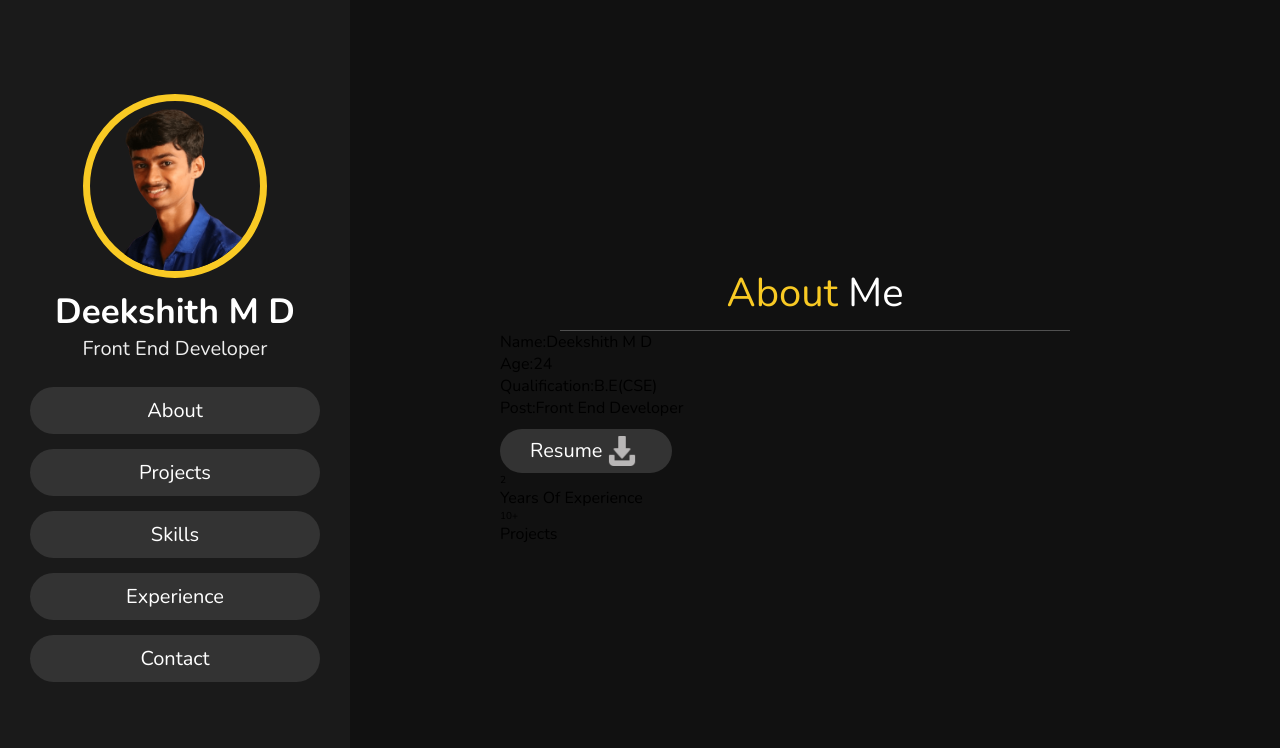
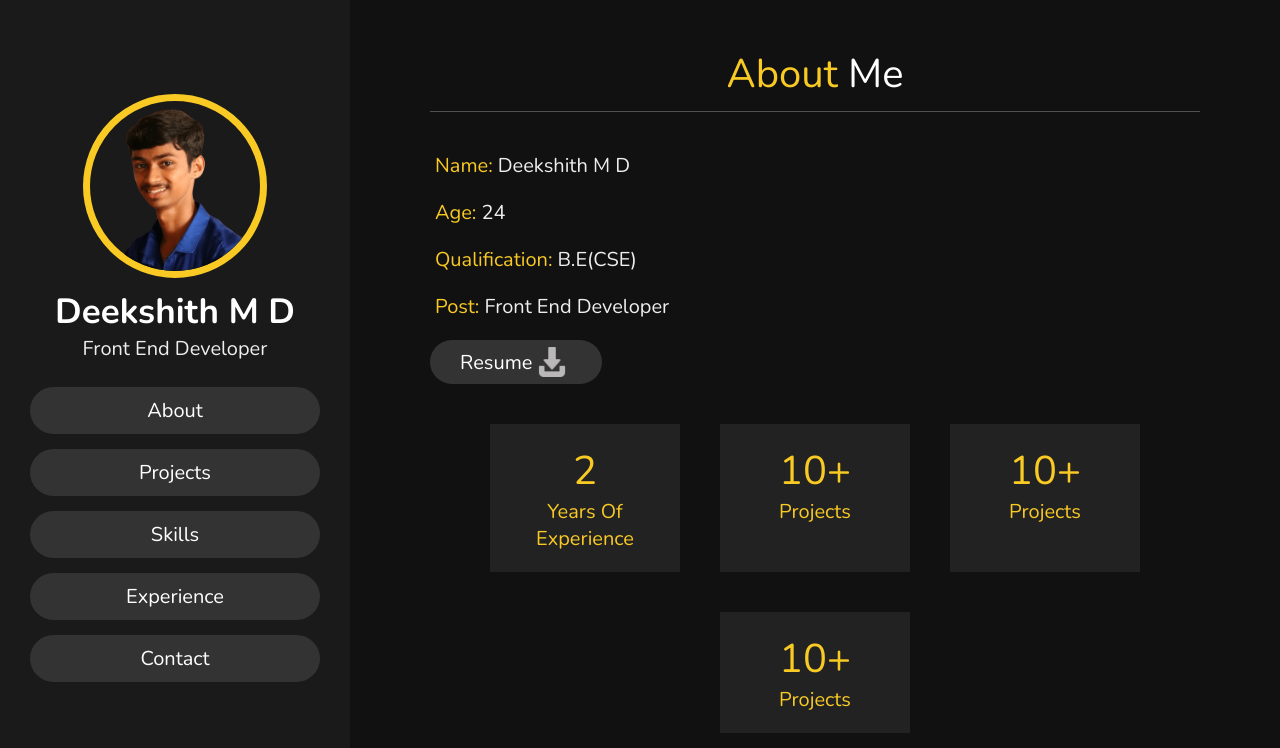
Before and after one commit to deekshithmd/deekshith, a Next.js app: page /about in a window 1280 px wide. Shown: the top 748 px of the page. Built offline with nearby package versions, Linux system fonts and the light colour scheme.

Commit message:
completed about

```diff
--- a/pages/about.jsx
+++ b/pages/about.jsx
@@ -1,5 +1,5 @@
 import styled from "styled-components";
-import { H1, H3 } from "@/styles/SharedStyling";
+import { H1, H3, Span } from "@/styles/SharedStyling";
 import Link from "next/link";
 import Image from "next/image";
 
@@ -9,20 +9,20 @@ const About = () => {
       <Header>
         <span style={{ color: "#f9ca24" }}>About</span> me
       </Header>
-      <div>
-        <div>
-          <H3>
-            <span>name:</span>Deekshith M D
-          </H3>
-          <H3>
-            <span>age:</span>24
-          </H3>
-          <H3>
-            <span>qualification:</span>B.E(CSE)
-          </H3>
-          <H3>
-            <span>post:</span>front end developer
-          </H3>
+      <DataRow>
+        <Info>
+          <Field>
+            <FieldName>name:</FieldName>Deekshith M D
+          </Field>
+          <Field>
+            <FieldName>age:</FieldName>24
+          </Field>
+          <Field>
+            <FieldName>qualification:</FieldName>B.E(CSE)
+          </Field>
+          <Field>
+            <FieldName>post:</FieldName>front end developer
+          </Field>
           <Link href="/files/Deekshith_M_D.pdf" download>
             <Button>
               Resume
@@ -35,18 +35,42 @@ const About = () => {
               />
             </Button>
           </Link>
-        </div>
-        <div>
+        </Info>
+        <BoxContainer>
           <Box>
-            <span>2</span>
-            <H3>Years of experience</H3>
+            <Span fontSize="4rem" color="#f9ca24">
+              2
+            </Span>
+            <H3 fontSize="2rem" color="#f9ca24">
+              Years of experience
+            </H3>
           </Box>
           <Box>
-            <span>10+</span>
-            <H3>Projects</H3>
+            <Span fontSize="4rem" color="#f9ca24">
+              10+
+            </Span>
+            <H3 fontSize="2rem" color="#f9ca24">
+              Projects
+            </H3>
           </Box>
-        </div>
-      </div>
+          <Box>
+            <Span fontSize="4rem" color="#f9ca24">
+              10+
+            </Span>
+            <H3 fontSize="2rem" color="#f9ca24">
+              Projects
+            </H3>
+          </Box>
+          <Box>
+            <Span fontSize="4rem" color="#f9ca24">
+              10+
+            </Span>
+            <H3 fontSize="2rem" color="#f9ca24">
+              Projects
+            </H3>
+          </Box>
+        </BoxContainer>
+      </DataRow>
     </Container>
   );
 };
@@ -58,6 +82,9 @@ const Header = styled(H1)`
   padding: 1rem;
   border-bottom: 0.1rem solid #fff4;
   color: #fff;
+  @media (max-width: 480px) {
+    margin: 0 3rem;
+  }
 `;
 
 const Container = styled.div`
@@ -66,7 +93,7 @@ const Container = styled.div`
   display: flex;
   justify-content: center;
   flex-flow: column;
-  padding: 0 15rem;
+  padding: 0 2rem;
   background: #111;
   @media (max-width: 981px) {
     margin-left: 0;
@@ -89,6 +116,48 @@ const Button = styled.button`
   }
 `;
 
-const Box = styled.div``;
+const Box = styled.div`
+  width: 15rem;
+  background: #222;
+  text-align: center;
+  padding: 2rem;
+  margin: 2rem;
+  @media (max-width: 480px) {
+    width: 100%;
+  }
+`;
+
+const DataRow = styled.div`
+  display: flex;
+  align-items: center;
+  justify-content: center;
+  flex-wrap: wrap;
+  padding: 1rem 0;
+`;
+
+const Info = styled.div`
+  flex: 1 1 48rem;
+  padding: 2rem 1rem;
+  padding-left: 6rem;
+`;
+
+const Field = styled(H3)`
+  font-size: 2rem;
+  color: #eee;
+  padding: 1rem 0;
+  font-weight: normal;
+`;
+
+const FieldName = styled.span`
+  color: #f9ca24;
+  padding: 0 0.5rem;
+`;
+
+const BoxContainer = styled.div`
+  flex: 1 1 48rem;
+  display: flex;
+  justify-content: center;
+  flex-wrap: wrap;
+`;
 
 export default About;
--- a/styles/SharedStyling.js
+++ b/styles/SharedStyling.js
@@ -4,10 +4,18 @@ export const H1 = styled.h1`
   font-size: ${(props) => props.fontSize || "16px"};
   font-weight: ${(props) => props.fontWeight || "400"};
   color: ${(props) => props.color || "#000"};
+  padding: ${(props) => props.padding || "0px"};
 `;
 
 export const H3 = styled.h3`
   font-size: ${(props) => props.fontSize || "16px"};
   font-weight: ${(props) => props.fontWeight || "400"};
   color: ${(props) => props.color || "#000"};
+  padding: ${(props) => props.padding || "0px"};
 `;
+
+export const Span = styled.span`
+  padding: ${(props) => props.padding || "0px"};
+  font-size: ${(props) => props.fontSize || "16px"};
+  color: ${(props) => props.color || "#000"};
+`;
```
